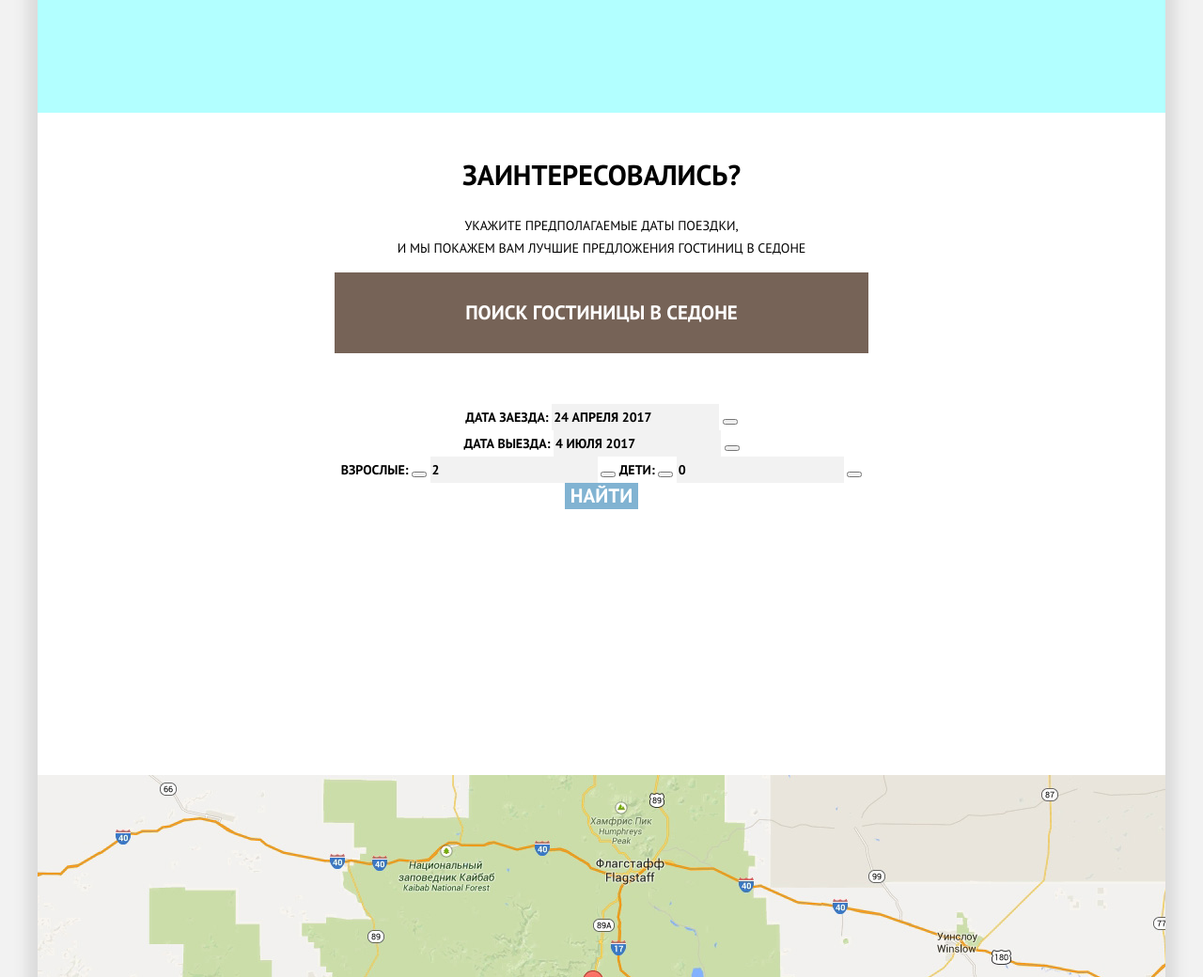
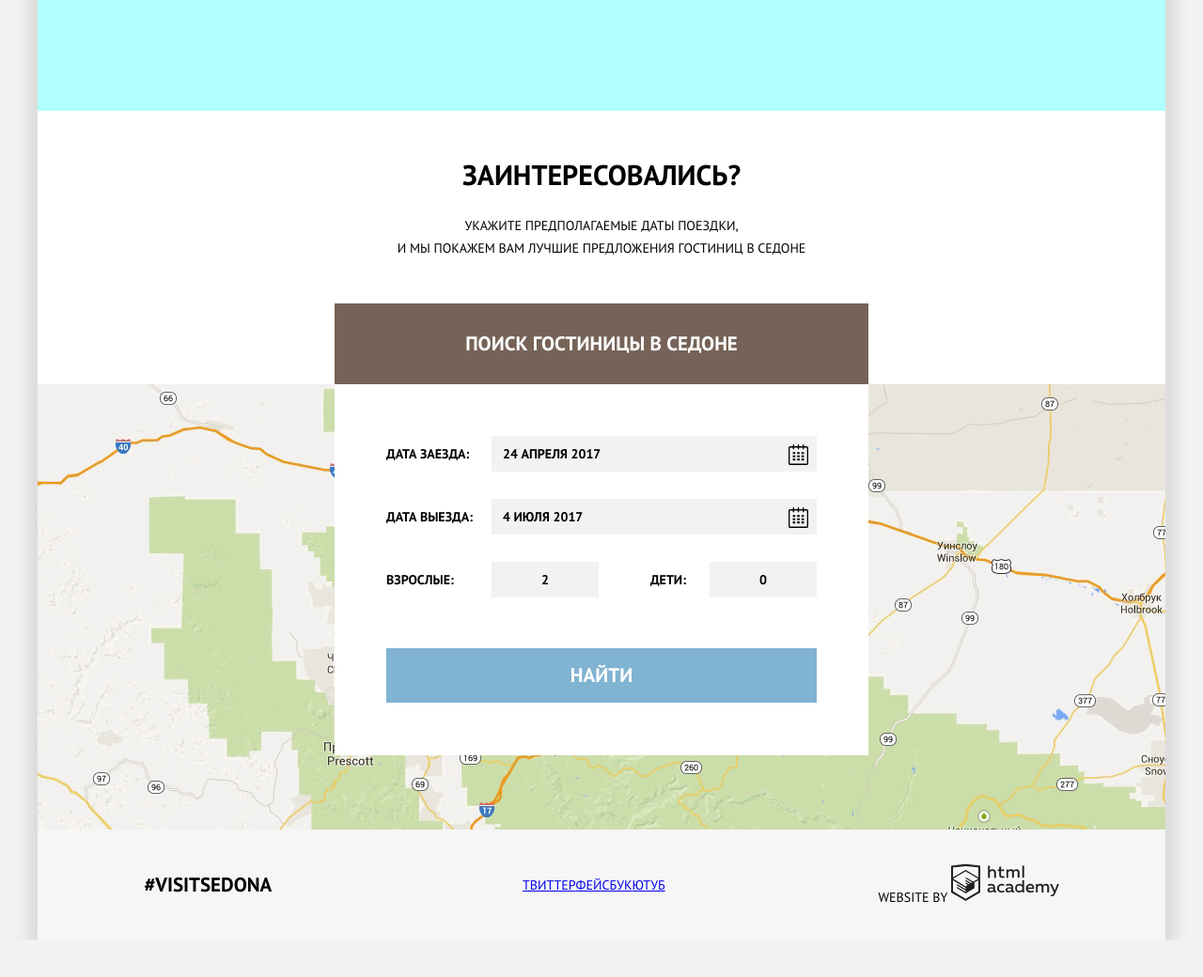
Before and after one commit to katylorny/1035051-sedona-25, a plain HTML site: page index.html in a window 1280 px wide. Shown: the part 1760-2800 px from the top of the page at 94% size. After the commit the page ends 2761 px from the top, so only its background shows below. Drawn offline with nearby package versions, Linux system fonts and the light colour scheme.

Commit message:
частично сделала форму
у иконок в коде svg цвет не прописан! вручную не понимаю как перекрашивать, если fill нет в коде. аааааааааааааааааааааааа

```diff
--- a/css/style.css
+++ b/css/style.css
@@ -34,9 +34,7 @@ body {
 
 /* --------------- HEADER ---------------*/
 
-
 /* --------------- END HEADER ---------------*/
-
 
 .nav__items {
   display: flex;
@@ -97,7 +95,7 @@ body {
 /*padding-right:70px;*/
 /*}*/
 
-.nav__logo{
+.nav__logo {
   align-self: flex-start;
   padding: 0;
   margin: 0;
@@ -141,11 +139,6 @@ body {
   font-weight: bold;
 }
 
-.about-sedona p {
-  /*letter-spacing: 0.07px; !*буковки расползались не так как надо*!*/
-
-}
-
 .about-sedona__text {
 
   padding: 0;
@@ -153,13 +146,19 @@ body {
   width: 492px;
   margin: 0 auto;
   margin-bottom: 52px;
+}
+
+.about-sedona__text p {
+  letter-spacing: 0.07px; /*буковки расползались не так как надо*/
+  margin: 0;
+  margin-bottom: 40px;
 
 }
 
 .about-sedona__features {
   margin: 0;
   padding: 0;
-  height: 1100px;
+  height: 1098px;
   background: rgba(0, 255, 255, 0.3);
   /*margin-bottom: 48px;*/
 }
@@ -174,21 +173,20 @@ body {
 }
 
 .hotel-search {
+  position: relative;
   background-color: white;
   color: black;
   line-height: 24px;
   text-align: center;
   margin: 0;
   padding: 0;
-  padding-top: 48px;
+  padding-top: 50px;
 
 }
 
 .hotel-search__text {
   margin: 0 auto;
   padding: 0;
-
-  margin-bottom: 54px;
 
 }
 
@@ -212,7 +210,7 @@ body {
   border: 0;
   font-family: inherit;
   margin: 0;
-  margin-top: auto;
+  margin-top: 33px;
   /*padding: 0 138px;*/
   height: 86px;
   width: 568px;
@@ -237,8 +235,12 @@ body {
 }
 
 .search-form {
-  margin: 0 auto;
-  padding: 0;
+  position: absolute;
+  box-sizing: border-box;
+  margin: 0;
+  margin-left: 50%;
+  left: -284px;
+  padding: 55px;
   background-color: white;
   width: 568px;
   height: 395px;
@@ -248,23 +250,82 @@ body {
 }
 
 .search-form form {
+  display: flex;
+  flex-wrap: wrap;
   margin: 0;
   padding: 0;
 }
 
 .search-form p {
+  position: relative;
   margin: 0;
   padding: 0;
+  display: flex;
+  justify-content: space-between;
+  width: 100%;
+  margin-bottom: 29px;
+  align-items: center;
+}
+
+.search-form label {
+  margin: 0;
+  padding: 0;
+  display: block;
+
+
+}
+
+.persons {
+  display: flex;
+  justify-content: space-between;
+  width: 100%;
+  align-items: center;
 }
 
 .search-form input {
-
+  padding: 0;
+  margin: 0;
+  box-sizing: border-box;
+  padding-left: 12px;
   background-color: #f2f2f2;
   border: 0;
   color: black;
   font: inherit;
   line-height: 26px;
   text-transform: inherit;
+  height: 38px;
+  width: 346px;
+}
+
+.persons__amount {
+  display: flex;
+  width: 114px;
+  margin: 0;
+  align-items: center;
+
+}
+
+.persons__amount button {
+
+  width: 38px;
+  height: 38px;
+  border: none;
+  background-color: #f2f2f2;
+  padding: 0;
+}
+
+.persons__amount input {
+  width: 38px;
+  height: 38px;
+  border: none;
+  padding: 0;
+  text-align: center;
+}
+
+.persons__kids {
+  display: block;
+  position: relative;
+  left: 15px;
 }
 
 .search-form input:hover {
@@ -284,6 +345,9 @@ body {
   text-transform: inherit;
   border: 0;
   font-size: 21px;
+  width: 100%;
+  height: 58px;
+  margin-top: 54px;
 }
 
 .search-button:hover,
@@ -378,6 +442,16 @@ a.hotel-name:active {
   background-color: #669ec0;
 }
 
+.button-calendar {
+  width: 21px;
+  height: 22px;
+  position: absolute;
+  right: 9px;
+  top: 9px;
+  border: none;
+  background: #f2f2f2 url("../img/calendar.svg") no-repeat;
+}
+
 .button-details:active {
   background-color: #5496bd;
   color: rgba(255, 255, 255, 0.3);
@@ -424,11 +498,10 @@ a.hotel-name:active {
 .hotel-booking {
   background-color: red;
   /*height: 90px;*/
-  margin:  0;
+  margin: 0;
   padding: 0;
   margin-left: 30px;
 }
-
 
 .hotel-booking h2 {
   margin: 0;
@@ -439,7 +512,9 @@ a.hotel-name:active {
   background-color: yellow;
   margin: 0;
   padding: 0;
-} /*TODO sdafosd;af a;sdf ;adsfouiau*/
+}
+
+/*TODO sdafosd;af a;sdf ;adsfouiau*/
 
 .hotel-price {
   background-color: yellow;
@@ -461,6 +536,7 @@ a.hotel-name:active {
 .button-book {
   margin: 0;
 }
+
 .hotel-name {
   background-color: yellow;
   margin: 0;
--- a/index.html
+++ b/index.html
@@ -47,22 +47,29 @@
       </div>
       <div class="search-form">
         <form>
-          <p><label>Дата заезда: <input type="text" name="arrival" value="24 апреля 2017"> </label>
+          <p><label for="arrival">Дата заезда: </label>
+            <input type="text" id="arrival" name="arrival" value="24 апреля 2017">
             <button type="button" class="button-calendar" aria-label="Открыть календарь"></button>
           </p>
-          <p><label>Дата выезда: <input type="text" name="departure" value="4 июля 2017"> </label>
+          <p><label for="departure">Дата выезда: </label> <input type="text" id="departure" name="departure"
+                                                                 value="4 июля 2017">
             <button type="button" class="button-calendar" aria-label="Открыть календарь"></button>
           </p>
-          <p>
+          <div class="persons">
             <label for="adults">Взрослые:</label>
-            <button class="search-form__minus" type="button"></button>
-            <input type="text" id="adults" name="adults" value="2">
-            <button class="search-form__plus" type="button"></button>
-            <label for="kids" >Дети:</label>
-            <button class="search-form__minus" type="button"></button>
+            <div class="persons__amount">
+              <button class="search-form__minus" type="button"></button>
+              <input type="text" id="adults" name="adults" value="2">
+              <button class="search-form__plus" type="button"></button>
+            </div>
+
+            <label class="persons__kids" for="kids">Дети:</label>
+            <div class="persons__amount">
+              <button class="search-form__minus" type="button"></button>
               <input type="text" id="kids" name="kids" value="0">
-            <button class="search-form__plus" type="button"></button>
-          </p>
+              <button class="search-form__plus" type="button"></button>
+            </div>
+          </div>
           <button class="button search-button" type="submit">Найти</button>
         </form>
       </div>
@@ -83,6 +90,8 @@
                                                                            alt="Логотип htmlacademy"
                                                                            width="115" height="41"></a></p>
   </footer>
+
+
 </div>
 </body>
 </html>
```
